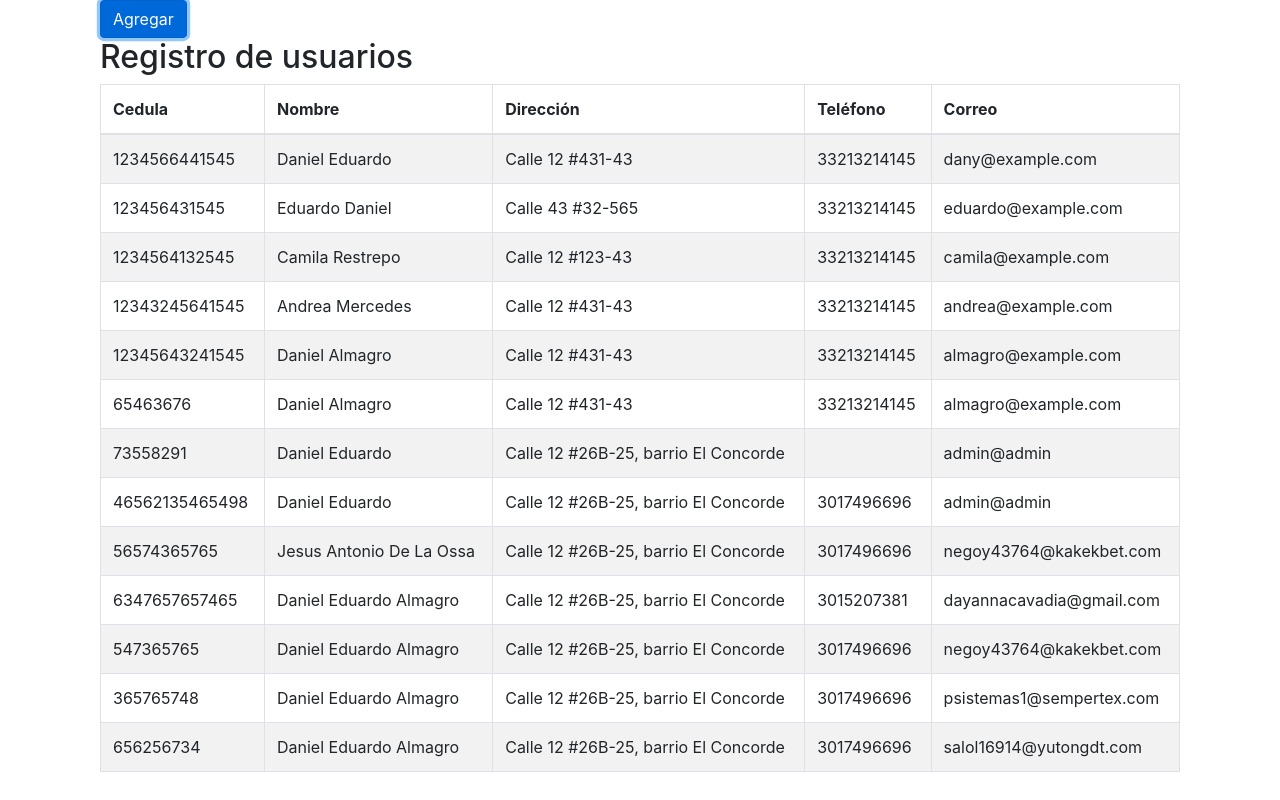
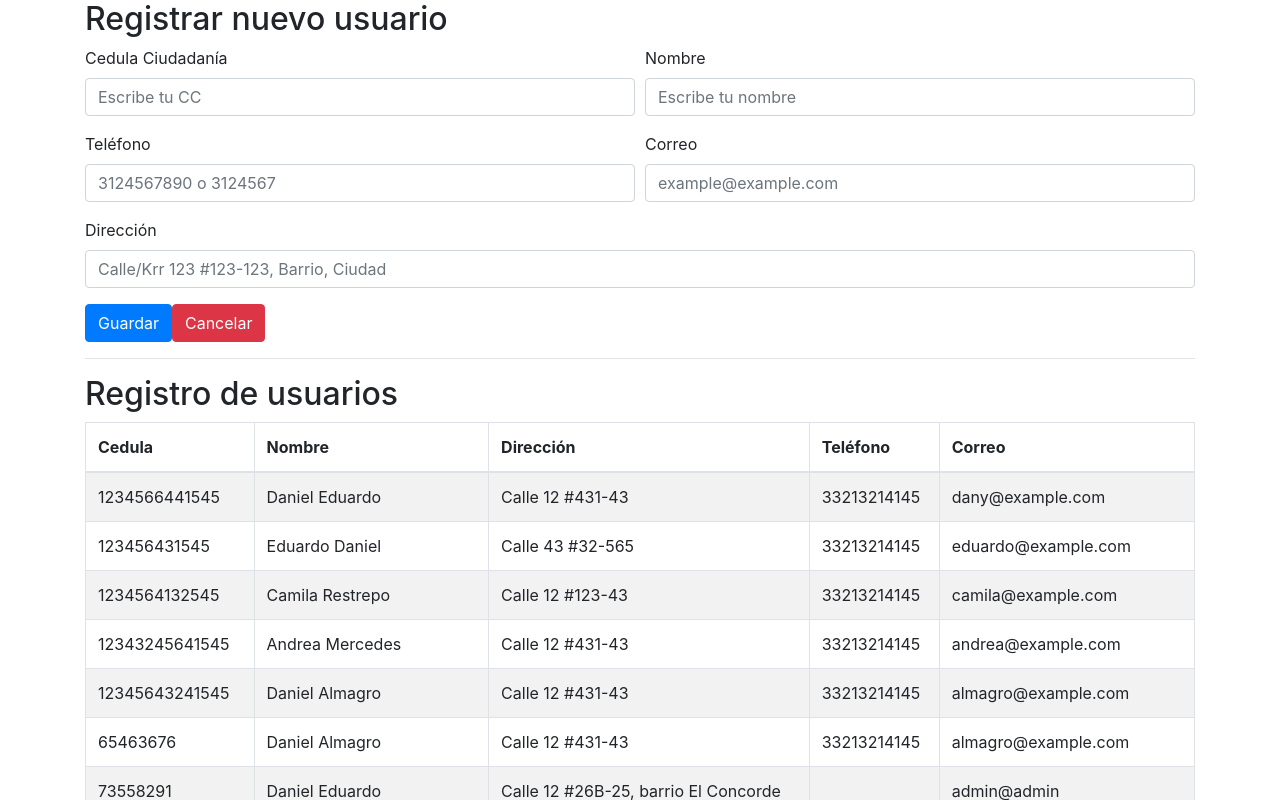
Before and after one commit to dany-eduard/react-form-redux, a React (Create React App) app: page / in a window 1280 px wide. Both pictures are taken after a click on the button "Agregar". Shown: the top 800 px of the page. Built offline with nearby package versions, Linux system fonts and the light colour scheme; data requests are answered from the project's data file.

Commit message:
Update: se muestra el formulario de registro
Hace falta poner a funcionar el botón cancelar y hacer que
se oculte al guardar el registro.

```diff
--- /dev/null
+++ b/src/components/BtnMostrarForm.jsx
@@ -0,0 +1,33 @@
+import React, { useEffect, useState } from "react";
+import { useDispatch, useSelector } from "react-redux";
+import { Button, Table } from "react-bootstrap";
+import { obtenerUsuarios, mostrarOcultarFormulario } from "../redux/ducks";
+
+const BtnMostrarForm = ({ propsButton }) => {
+  const dispatch = useDispatch();
+  const mostrarFormulario = useSelector((store) => store.dataUsuarios.mostrarFormulario);
+  const [show, setShow] = useState(mostrarFormulario);
+  const booleano = propsButton.form;
+  console.log(
+    "🚀 ~ file: BtnMostrarForm.jsx ~ line 11 ~ BtnMostrarForm ~ booleano",
+    booleano
+  );
+
+  const botonMostrarFormulario = (booleano) => {
+    setShow(booleano);
+    dispatch(mostrarOcultarFormulario(booleano));
+  };
+
+  return (
+    <>
+      <Button
+        onClick={() => botonMostrarFormulario(booleano)}
+        type="button"
+        variant={propsButton.variant}>
+        {propsButton.text}
+      </Button>
+    </>
+  );
+};
+
+export default BtnMostrarForm;
--- a/src/components/Formulario.jsx
+++ b/src/components/Formulario.jsx
@@ -1,10 +1,12 @@
 import React, { useEffect, useState } from "react";
-import { useDispatch } from "react-redux";
+import { useDispatch, useSelector } from "react-redux";
 import { Form, Button, Col } from "react-bootstrap";
 import { useForm } from "./hooks/useForm";
-import { guardarUsuario } from "../redux/ducks";
+import { guardarUsuario, mostrarOcultarFormulario } from "../redux/ducks";
+import BtnMostrarForm from "./BtnMostrarForm";
 
 const Formulario = () => {
+  const dispatch = useDispatch();
   const [formValues, handleInputChange] = useForm({
     id: 0,
     name: "",
@@ -19,24 +21,39 @@ const Formulario = () => {
     console.log("Se ejecutó el state del formulario...");
   }, []);
 
+  const mostrarFormulario = useSelector((store) => store.dataUsuarios.mostrarFormulario);
+  const [show] = useState(mostrarFormulario);
+
+  // const botonMostrarFormulario = () => {
+  //   setShow(false);
+  //   dispatch(mostrarOcultarFormulario(false));
+  // };
+
+  const propsButtonCancelar = {
+    form: false,
+    text: "Cancelar",
+    variant: "danger"
+  }
+
+  const propsButtonAgregar = {
+    form: true,
+    text: "Agregar",
+    variant: "primary"
+  }
+
   const handleSubmit = (e) => {
     e.preventDefault();
-    console.log(
-      "🚀 ~ file: Formulario.jsx ~ line 24 ~ handleSubmit ~ e",
-      formValues
-    );
+    e.target.reset(); // Limpiar campos
+    console.log("🚀 ~ file: Formulario.jsx ~ line 24 ~ handleSubmit ~ e", formValues);
+/*     botonMostrarFormulario(); */
   };
-
-  const dispatch = useDispatch();
-
-
-  const [show, setShow] = useState(true); // Mostrar y ocultar botones
-  function mostrarFormulario() {
-    setShow(false);
-  }
 
   return (
     <>
+     {/*  {!show ? (
+             ) :
+      <BtnMostrarForm propsButton={propsButtonAgregar} />
+      } */}
        <Form onSubmit={handleSubmit}>
           <h2>Registrar nuevo usuario</h2>
           <Form.Row>
@@ -100,19 +117,16 @@ const Formulario = () => {
           <Button
             variant="primary"
             type="submit"
-          onClick={() => dispatch(guardarUsuario(formValues))}
-        >
+            onClick={() => dispatch(guardarUsuario(formValues))}>
             Guardar
           </Button>
 
-        <Button
-          onClick={() => mostrarFormulario()}
-          variant="danger"
-          type="button"
-        >
+          {/* <Button onClick={() => botonMostrarFormulario()} variant="danger" type="button">
             Cancelar
-        </Button>
+          </Button> */}
+          <BtnMostrarForm propsButton={propsButtonCancelar} />
         </Form>
+
       <hr />
     </>
   );
--- a/src/components/TablaReports.jsx
+++ b/src/components/TablaReports.jsx
@@ -1,53 +1,50 @@
 import React, { useEffect, useState } from "react";
 import { useDispatch, useSelector } from "react-redux";
-import { Button, Container, Table } from "react-bootstrap";
+import { Button, Table } from "react-bootstrap";
 import { obtenerUsuarios, mostrarOcultarFormulario } from "../redux/ducks";
+import BtnMostrarForm from "./BtnMostrarForm";
 import Formulario from "./Formulario";
 
 const TablaReports = () => {
   const dispatch = useDispatch();
 
-  const mostrarFormulario = useSelector((store) => {
-    console.log(store);
-    return store.dataUsuarios.mostrarFormulario;
-  });
-
+  const mostrarFormulario = useSelector((store) => store.dataUsuarios.mostrarFormulario);
   console.log("🚀 ~ file: TablaReports.jsx ~ line 19 ~ TablaReports ~ mostrarFormulario", mostrarFormulario)
-
   const [show, setShow] = useState(mostrarFormulario);
   console.log("🚀 ~ file: TablaReports.jsx ~ line 20 ~ TablaReports ~ show", show)
+
+  const botonMostrarFormulario = () => {
+    setShow(true);
+    dispatch(mostrarOcultarFormulario(true))
+  }
+
+  // const propsButton = {
+  //   form: true,
+  //   text: "Agregar",
+  //   variant: "primary"
+  // }
 
   useEffect(() => {
     document.title = "Usuarios";
     obtenerUsuarios(dispatch);
   }, []);
 
-  // const dispatch = useDispatch();
 
-  // dispatch({
-  //   type: "OBTENER_DATOS_JSON",
-  //   payload: [{}],
-  // });
-
-  // const [show, setShow] = useState(true); // Mostrar y ocultar botones
-
-  // function mostrarFormulario() {
-  //   setShow(!show);
-  // }
 
   const usuarios = useSelector((store) => store.dataUsuarios.dataUsuarios);
   console.log("usuarios", usuarios);
 
   return (
-    <Container>
+    <>
       {!show ? (
         <Button
-          onClick={() => mostrarOcultarFormulario(true)(dispatch)}
+          onClick={() => botonMostrarFormulario()}
           type="button"
           variant="primary"
         >
           Agregar
         </Button>
+        // <BtnMostrarForm propsButton={propsButton} /* onClick={() => } *//>
       ) : (
         <Formulario />
       )}
@@ -76,7 +73,7 @@ const TablaReports = () => {
             : null}
         </tbody>
       </Table>
-    </Container>
+    </>
   );
 };
 
```
Lines whose indentation alone changed are shown as unchanged.
